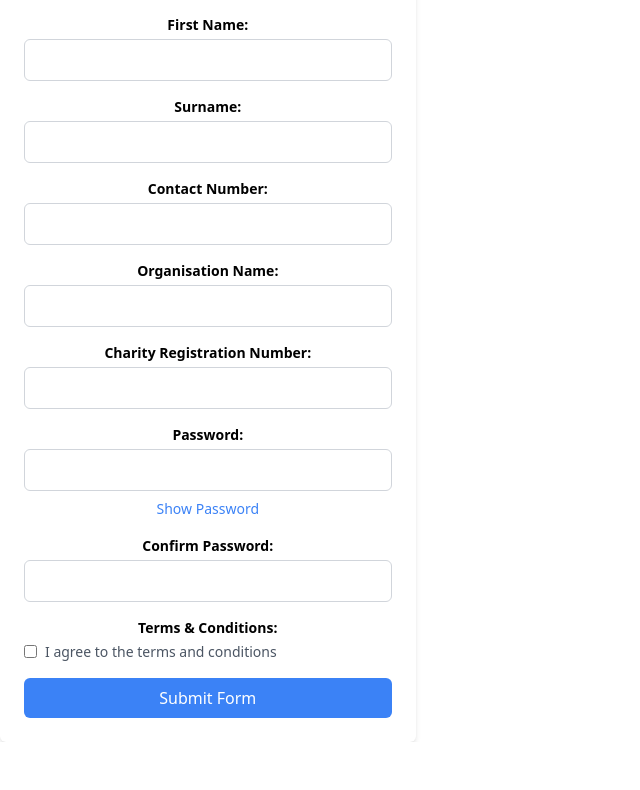
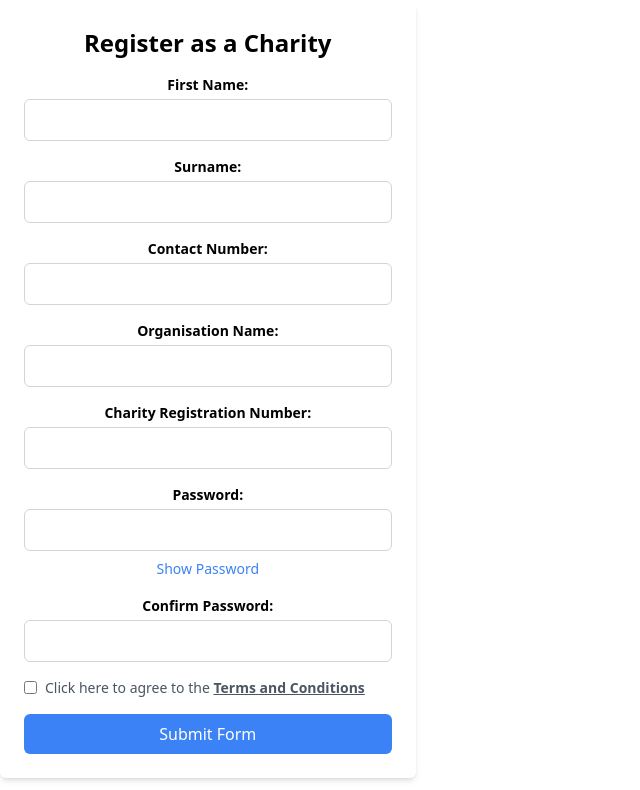
Before and after one commit to SchoolOfCode/Team-Build, a Next.js app in the folder team-5-final-project/: page /charity/register in a window 1280 px wide. Shown: the part 794-1584 px from the top of the page, without its empty margins (0-640 px from the left). Before the commit the page ends 1536 px from the top, so only its background shows below. Built offline with nearby package versions, Linux system fonts and the light colour scheme.

Commit message:
T's & C's added

```diff
--- a/team-5-final-project/src/app/components/charityRegistration.jsx
+++ b/team-5-final-project/src/app/components/charityRegistration.jsx
@@ -1,4 +1,5 @@
 "use client";
+import Link from "next/link";
 import React, { useState } from "react";
 
 export default function CharityRegistration() {
@@ -223,9 +224,6 @@ export default function CharityRegistration() {
               />
             </div>
             <div>
-              <label className="block text-sm font-semibold mb-1 text-black">
-                Terms & Conditions:
-              </label>
               <div className="flex items-center">
                 <input
                   type="checkbox"
@@ -233,11 +231,16 @@ export default function CharityRegistration() {
                   name="t_and_c"
                   onChange={handleInput}
                   value={registration.t_and_c}
-                  className="mr-2" // Add some margin to separate checkbox and text
+                  className="mr-2"
                   required
                 />
                 <span className="text-sm text-gray-600">
-                  I agree to the terms and conditions
+                  Click here to agree to the{" "}
+                  <Link href="../terms&conditions/page.jsx">
+                    <u>
+                      <b>Terms and Conditions</b>
+                    </u>
+                  </Link>
                 </span>
               </div>
             </div>
--- a/team-5-final-project/src/app/components/navbar.jsx
+++ b/team-5-final-project/src/app/components/navbar.jsx
@@ -92,6 +92,12 @@ export default function Navbar() {
                     ABOUT US
                   </Link>
                 </li>
+                <li className="pb-6 text-4xl text-black font-bold py-6 px-6 text-center md:border-b-0 bg-emerald-300">
+                  <Link
+                    href="/termsandconditions"
+                    onClick={() => setNavbar(!navbar)}
+                  ></Link>
+                </li>
               </ul>
             </div>
           </div>
--- /dev/null
+++ b/team-5-final-project/src/app/terms&conditions/page.jsx
@@ -0,0 +1,10 @@
+import Navbar from "../components/navbar";
+
+export default function TermsAndConditons() {
+  return (
+    <div>
+      <Navbar />
+      <h1>Terms & Conditions</h1>
+    </div>
+  );
+}
```
